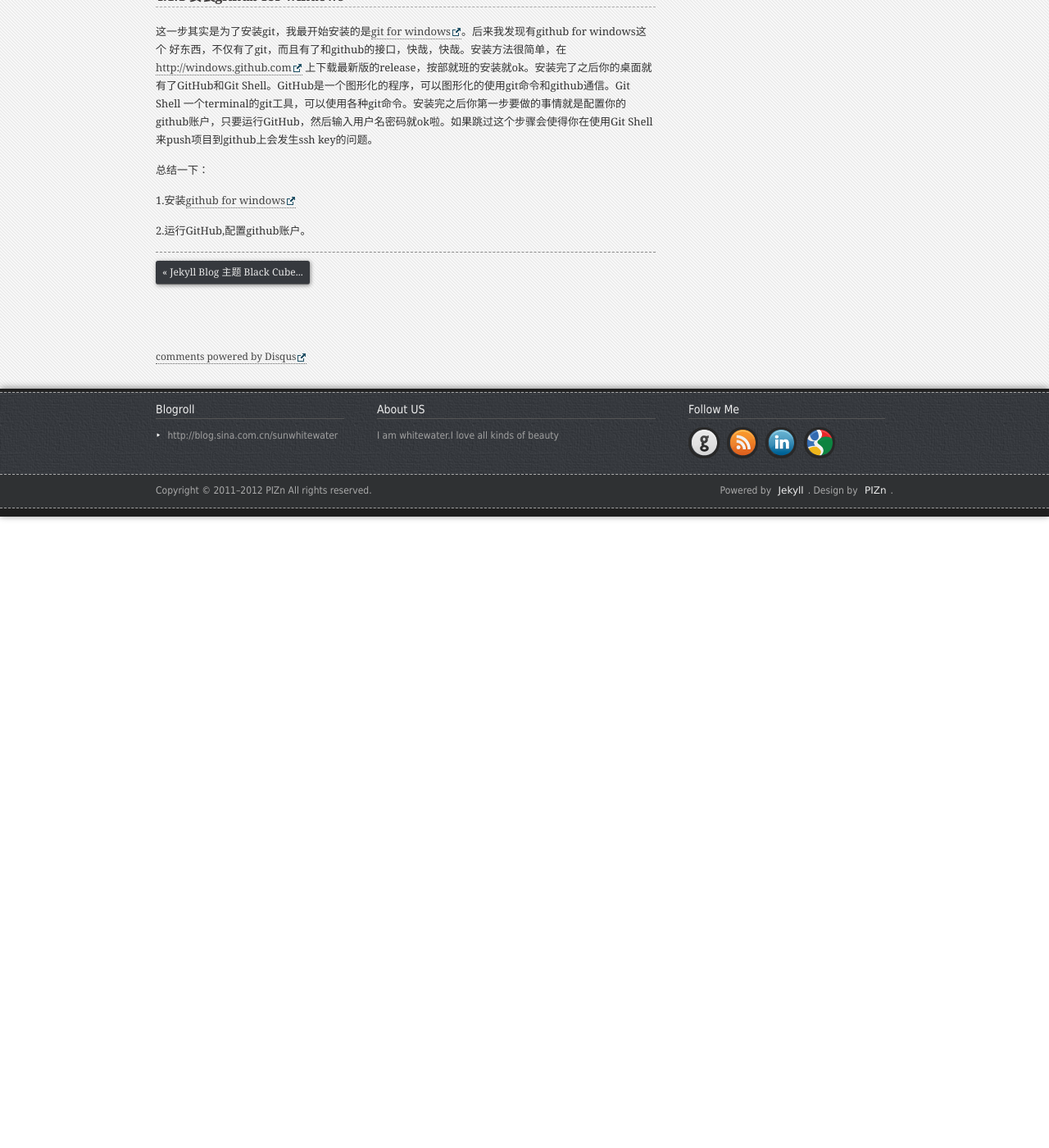
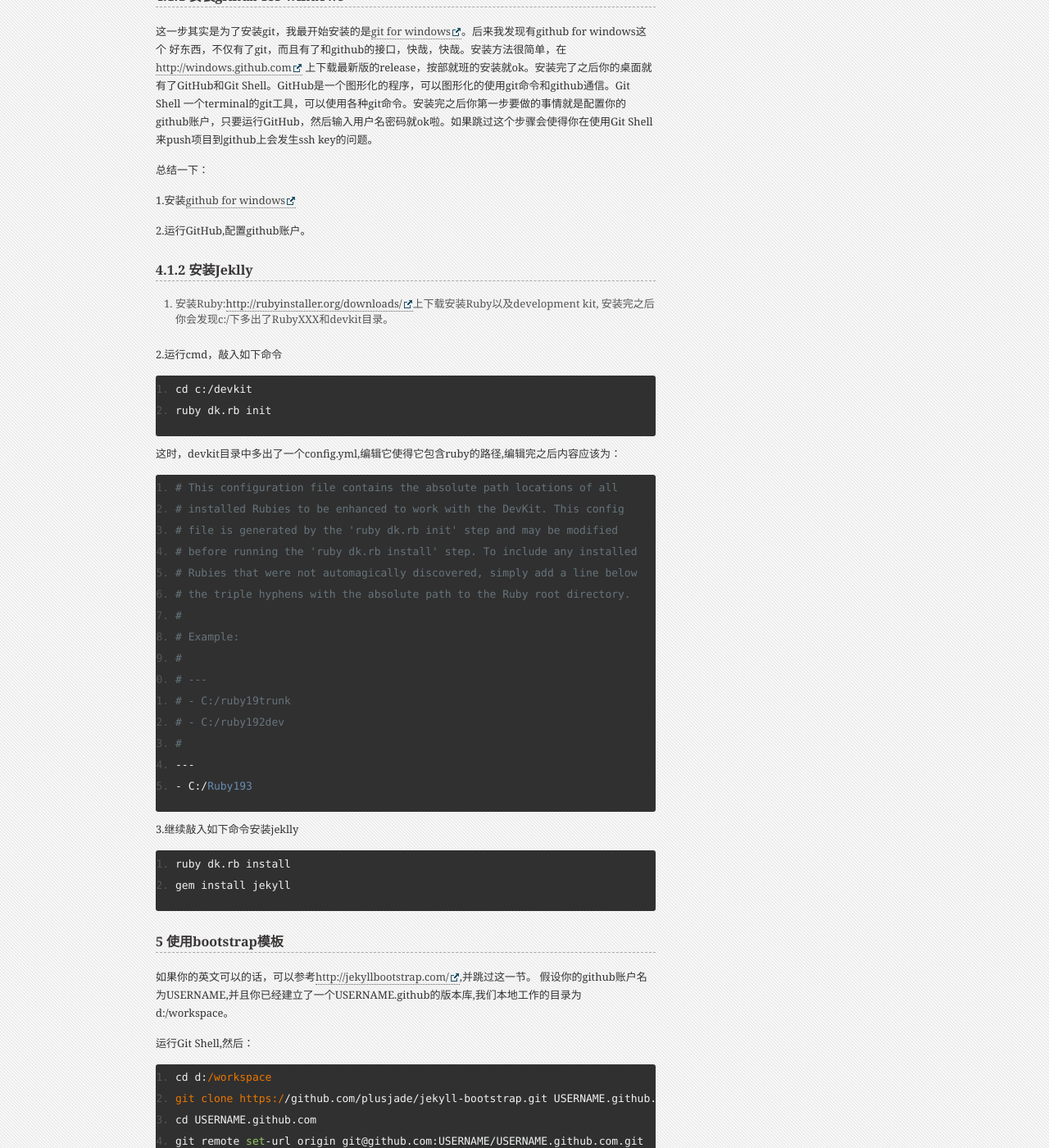
Before and after one commit to zixiaojindao/zixiaojindao.github.com, a Jekyll site: the page built from _posts/2012-09-19-windowsjeklly.md, in a window 1280 px wide and 1400 px high, scrolled down 1500 px. Shown: the whole window at 82% size. Built offline with Jekyll 4.4.1, drawn with Linux system fonts in a browser that asks for light colours; nearby versions of some CDN libraries; Markdown is read by kramdown in place of the engine named in the settings; comment, search, counter and statistics services are not loaded; some of the changed text lies outside the part shown.

Commit message:
edit post

```diff
--- a/_posts/2012-09-19-windowsjeklly.md
+++ b/_posts/2012-09-19-windowsjeklly.md
@@ -52,3 +52,95 @@ github pages的服务。github pages本来是用来给托管在github上的项
 1.安装<a href="http://windows.github.com/" target="_blank">github for windows</a>
 
 2.运行GitHub,配置github账户。
+
+###4.1.2 安装Jeklly
+1. 安装Ruby:<a href="http://rubyinstaller.org/downloads/" target="_blank">http://rubyinstaller.org/downloads/</a>上下载安装Ruby以及development kit, 安装完之后你会发现c:/下多出了RubyXXX和devkit目录。
+
+2.运行cmd，敲入如下命令
+<pre>
+cd c:/devkit
+ruby dk.rb init
+</pre>
+这时，devkit目录中多出了一个config.yml,编辑它使得它包含ruby的路径,编辑完之后内容应该为：
+<pre>
+# This configuration file contains the absolute path locations of all
+# installed Rubies to be enhanced to work with the DevKit. This config
+# file is generated by the 'ruby dk.rb init' step and may be modified
+# before running the 'ruby dk.rb install' step. To include any installed
+# Rubies that were not automagically discovered, simply add a line below
+# the triple hyphens with the absolute path to the Ruby root directory.
+#
+# Example:
+#
+# ---
+# - C:/ruby19trunk
+# - C:/ruby192dev
+#
+---
+- C:/Ruby193
+</pre>
+3.继续敲入如下命令安装jeklly
+<pre>
+ruby dk.rb install
+gem install jekyll
+</pre>
+###5 使用bootstrap模板
+如果你的英文可以的话，可以参考<a href="http://jekyllbootstrap.com/" target="_blank">http://jekyllbootstrap.com/</a>,并跳过这一节。
+假设你的github账户名为USERNAME,并且你已经建立了一个USERNAME.github的版本库,我们本地工作的目录为d:/workspace。
+
+运行Git Shell,然后：
+<pre>
+cd d:/workspace
+git clone https://github.com/plusjade/jekyll-bootstrap.git USERNAME.github.com
+cd USERNAME.github.com
+git remote set-url origin git@github.com:USERNAME/USERNAME.github.com.git
+git push origin master
+</pre>
+这几行命令把bootstrap的项目clone到本地USERNAME.github.com目录，并且push到github上USERNAME.github的master分支上。查看d:/workspace/USERNAME.github.com
+你会发现特殊的文件和目录：
+
+_config.yml
+
+存储了一些设置，大部分的设置都可以通过命令行指定，但放到配置文件里更方便些
+
+_layouts
+
+_layouts文件夹存放的是模板文件，文章会被渲染到这些模板里，变量指代的是文章内容
+
+_posts
+
+这里就是真正存放博客文章的地方了，文件命名要遵守这种格式:year-month-day-title.markup
+
+_site
+
+这个文件夹是程序生成的，如果本地没有安装jekyll的话，是不会有这个文件夹的，如果想要先本地预览一下，再提交到github，最好通过.gitignore把这个文件夹排除。
+
+index.html
+
+这个文件也有一个yaml前缀,可以指定使用哪个模板，标题等等,所有根文件夹下的 .html/ .htm/ .textile/ .markdown都会被解析。
+
+other files/folders
+
+上面没有列出的文件/文件夹都会被jekyll放到_site文件夹下，如css/image/script等等。
+
+Shell 中继续输入
+<pre>
+jeklly --server
+</pre>
+这样jeklly在本地生成了你的博客网站，你可以在浏览器中访问:http://localhost:4000来预览你的博客。这个功能可以方便博主预览完了之后再一起push到github上，
+而不用每次修改都要push到远端的github来预览。
+
+需要说明的是，github产生pages的时候只有在第一次是非即时的，需要大概几分钟的时间，所以你在过一段时间之后，就可以通过浏览器访问http://USERNAME.github.com来
+访问你的博客了，哈哈是不是有眼前一亮的感觉！
+
+如果这个步骤报编码错误的话，需要编辑
+
+C:\Ruby193\lib\ruby\gems\1.9.1\gems\jekyll-0.11.2\lib\jekyll\convertible.rb
+
+第27行
+
+self.content = File.read(File.join(base, name))
+
+替换为
+
+self.content = File.read(File.join(base, name), :encoding => "utf-8")
```
Also changed, not shown: 1 other file.
